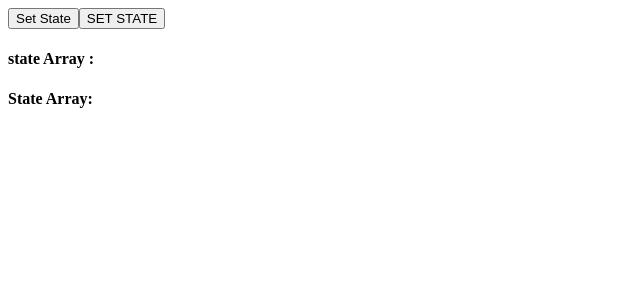
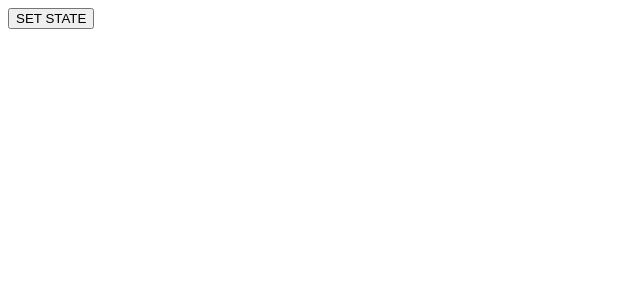
Before and after one commit to artral/ReactApp, a React app: page / in a window 1280 px wide. Shown: the top 300 px of the page, without its empty margins (0-640 px from the left). Built offline with nearby package versions, Linux system fonts and the light colour scheme.

Commit message:
statefull changes

```diff
--- a/AppState.jsx
+++ b/AppState.jsx
@@ -5,25 +5,22 @@ import propTypes from 'prop-types'
 class App extends React.Component {
     constructor() {
         super();
-        this.state =
-            {
-                data: [],
-            }
+        this.state = {
+            data: []
+        }
         this.setStateHandler = this.setStateHandler.bind(this);
     };
     setStateHandler() {
-        var item = "set state";
+        var item = "setState...1"
         var myArray = this.state.data;
         myArray.push(item);
-        this.setState({ data: myArray });
+        this.setState({ data: myArray  });
     };
     render() {
         return (
             <div>
-                <button onClick={this.setStateHandler}>Set State </button>
                 <button onClick={this.setStateHandler}>SET STATE</button>
-                <h4>state Array : {this.state.data} </h4>
-                <h4>State Array: {this.state.data}</h4>
+                <h2> {this.state.data} </h2>
             </div>
         );
     }
```
